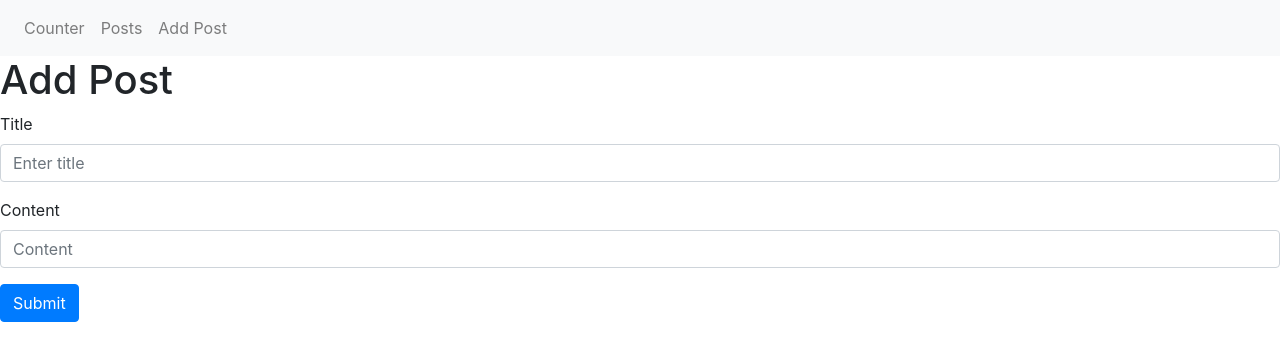
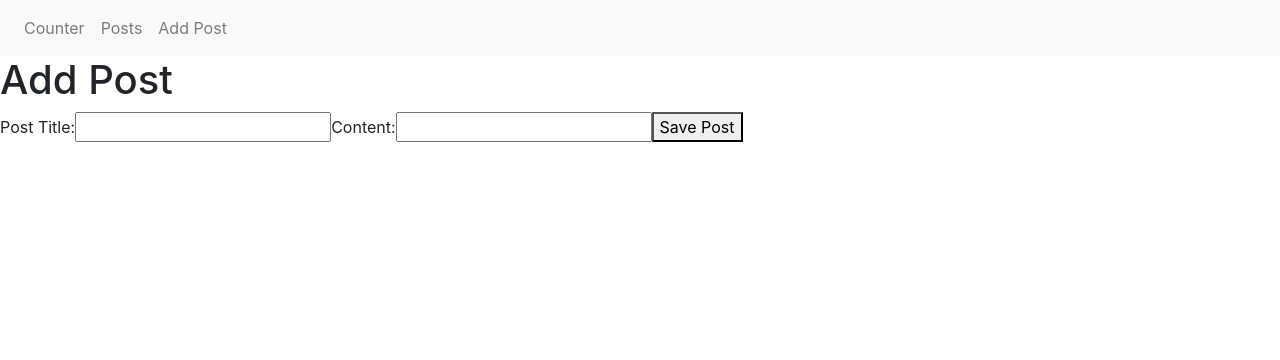
Before and after one commit to yudhiesh/Redux-Typescript-Sample, a React (Create React App) app: page /addposts in a window 1280 px wide. Shown: the top 360 px of the page. Built offline with nearby package versions, Linux system fonts and the light colour scheme.

Commit message:
Added Post Completed

```diff
--- a/src/features/posts/AddPostForm.tsx
+++ b/src/features/posts/AddPostForm.tsx
@@ -1,54 +1,59 @@
 import React, { useState } from "react";
-import { Form, Button } from "react-bootstrap";
-import { InitialState } from "./postsSlice";
-
-type Post = Partial<InitialState>;
-
-const defaultPost: InitialState = {
-  id: "",
-  title: "",
-  content: "",
-};
+import { useDispatch } from "react-redux";
+import { nanoid } from "@reduxjs/toolkit";
+import { postAdd } from "./postsSlice";
 
 export const AddPostForm = () => {
-  const [post, setPost] = useState(defaultPost);
+  const [title, setTitle] = useState("");
+  const [content, setContent] = useState("");
 
-  const onInputChange = <P extends keyof Post>(prop: P, value: Post[P]) => {
-    setPost({ ...post, [prop]: value });
-  };
+  const dispatch = useDispatch();
+  const onTitleChanged = (e: React.ChangeEvent<HTMLInputElement>) =>
+    setTitle(e.target.value);
+  const onContentChanged = (e: React.ChangeEvent<HTMLInputElement>) =>
+    setContent(e.target.value);
 
-  const handleOnSubmit = (e: React.FormEvent<HTMLInputElement>) => {
-    e.preventDefault();
-    // send data to the Redux store
+  const handleOnSubmit = () => {
+    console.log("Submit Form");
+    if (title && content) {
+      dispatch(
+        postAdd({
+          id: nanoid(),
+          title: title,
+          content: content,
+        })
+      );
+      setTitle("");
+      setContent("");
+    }
   };
 
   return (
     <div>
       <h1>Add Post</h1>
-      <Form>
-        <Form.Group>
-          <Form.Label>Title</Form.Label>
-          <Form.Control
+      <section>
+        <form>
+          <label htmlFor="postTitle">Post Title:</label>
+          <input
             type="text"
-            placeholder="Enter title"
-            value={defaultPost.title}
-            onChange={(e) => onInputChange("title", e.target.value)}
+            id="postTitle"
+            name="postTitle"
+            value={title}
+            onChange={onTitleChanged}
           />
-        </Form.Group>
-
-        <Form.Group>
-          <Form.Label>Content</Form.Label>
-          <Form.Control
+          <label htmlFor="postContent">Content:</label>
+          <input
             type="text"
-            placeholder="Content"
-            value={defaultPost.content}
-            onChange={(e) => onInputChange("content", e.target.value)}
+            id="postContent"
+            name="postContent"
+            value={content}
+            onChange={onContentChanged}
           />
-        </Form.Group>
-        <Button variant="primary" type="submit" onSubmit={handleOnSubmit}>
-          Submit
-        </Button>
-      </Form>
+          <button type="button" onClick={handleOnSubmit}>
+            Save Post
+          </button>
+        </form>
+      </section>
     </div>
   );
 };
--- a/src/features/posts/postsSlice.ts
+++ b/src/features/posts/postsSlice.ts
@@ -1,4 +1,4 @@
-import { createSlice } from "@reduxjs/toolkit";
+import { createSlice, PayloadAction } from "@reduxjs/toolkit";
 
 export interface InitialState {
   id: string;
@@ -15,7 +15,13 @@ const initialState: InitialState[] = [
 const postSlice = createSlice({
   name: "posts",
   initialState,
-  reducers: {},
+  reducers: {
+    postAdd: (state, action: PayloadAction<InitialState>) => {
+      state.push(action.payload);
+    },
+  },
 });
 
+export const { postAdd } = postSlice.actions;
+
 export default postSlice.reducer;
```
